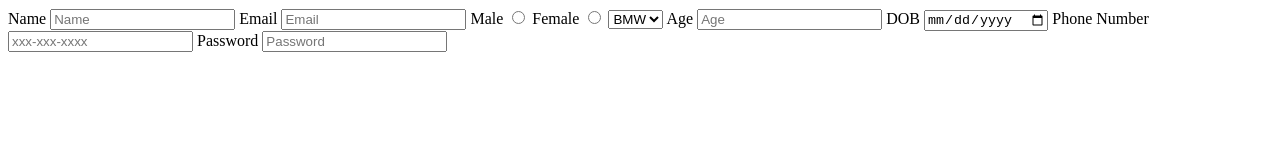
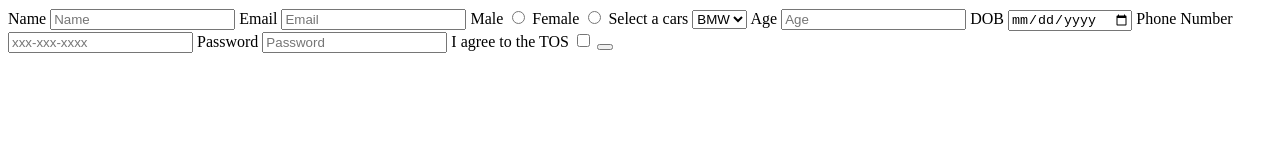
Before and after one commit to acciojob/signup-form-car-Deepika-senthil, a website: page main.html in a window 1280 px wide. Drawn offline with Linux system fonts and the light colour scheme.

Commit message:
created a submission

```diff
--- a/main.html
+++ b/main.html
@@ -17,6 +17,7 @@
 		<input type="Radio" id="gender_m" required>
 		<label for="gender_f">Female</label>
 		<input type="Radio" id="gender_f" required>
+		<label for="cars">Select a cars</label>
 		<select placeholder="--Please choose an option--" type="Select" id="cars">
 				<option>BMW</option>
 				<option>AUDI</option>
@@ -30,8 +31,9 @@
 		<input placeholder="xxx-xxx-xxxx" type="Tel" id="tel" required>
 		<label for="password">Password</label>
 		<input placeholder="Password" type="Password" id="password" required>
-
-
+<label for="tos">I agree to the TOS</label>
+	<input type="Checkbox" id="tos" required>
+		<button type="submit">
 	</form>
     <script type="text/javascript" src="./script.js">
 </script>
```
